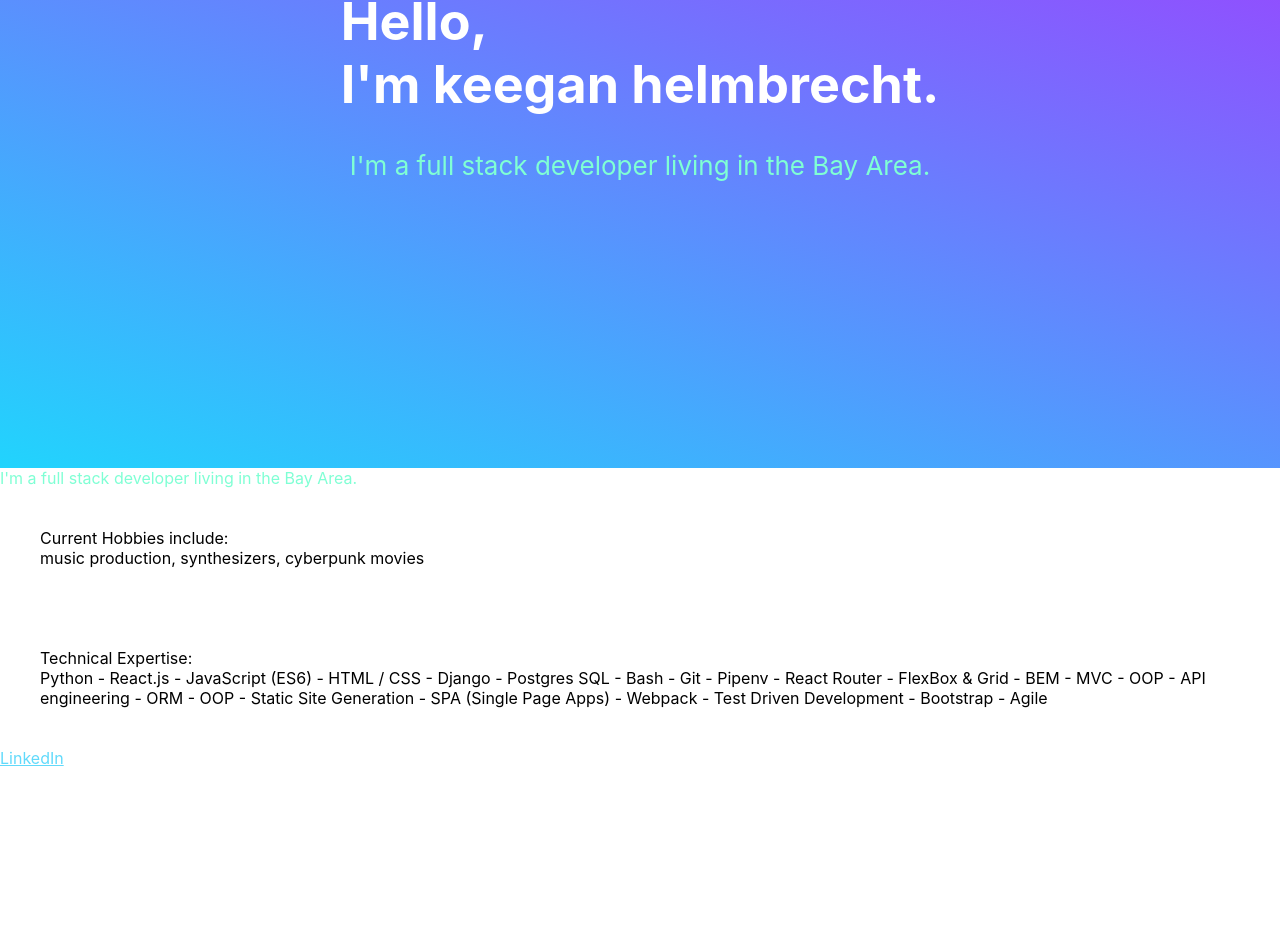
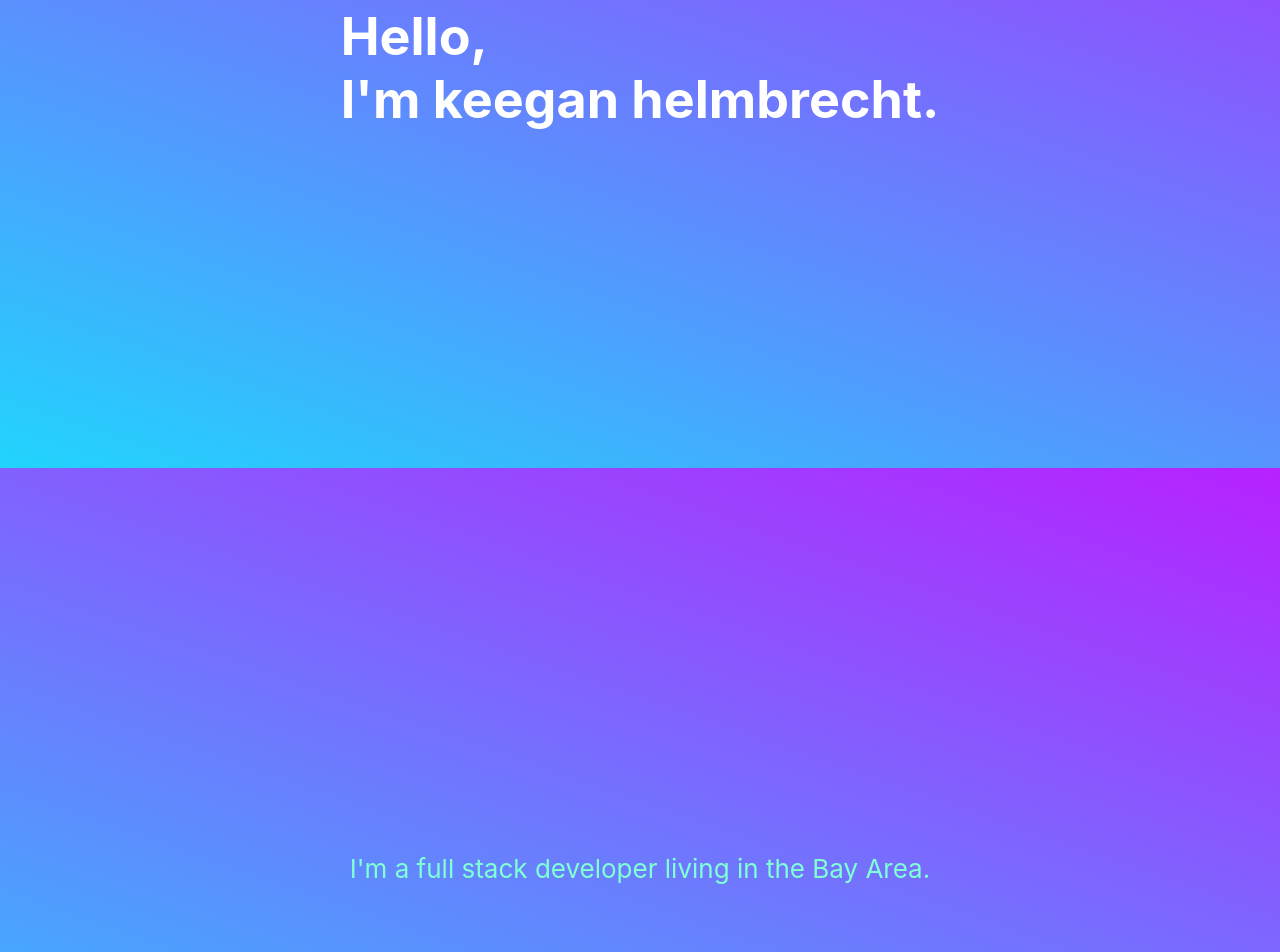
Before and after one commit to keegan-he/v2_react_portfolio, a React (Create React App) app: page / in a window 1280 px wide. Shown: the part 332-1284 px from the top of the page. Before the commit the page ends 1100 px from the top, so only its background shows below. Built offline with nearby package versions, Linux system fonts and the light colour scheme.

Commit message:
adding styles back into comps

```diff
--- a/src/App.js
+++ b/src/App.js
@@ -9,8 +9,10 @@ import Subheader from "./components/Subheader/Subheader.js";
 function App() {
   return (
     <div>
-      <Header />
-      <Subheader />
+	  <Header />
+	  <div className="sub">
+	  <Subheader />
+	  </div>
       <Hobbies />
       <Skills />
       <Footer />
--- a/src/components/Header/Header.js
+++ b/src/components/Header/Header.js
@@ -13,9 +13,6 @@ function Header() {
 				Hello, <br ></br>
 				I'm {name.first}{" " + name.last}.
         </h1>
-			<div className="sub">
-				I'm a full stack developer living in the Bay Area.
-        </div>
 		</header>
 	);
 }
--- a/src/components/Subheader/Subheader.js
+++ b/src/components/Subheader/Subheader.js
@@ -3,9 +3,11 @@ import "./Subheader.css";
 
 function Subheader() {
   return (
+    <header className="header">
     <div className="sub">
       I'm a full stack developer living in the Bay Area.
     </div>
+    </header>
   );
 }
 export default Subheader;
```
